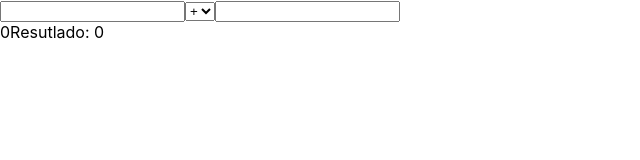
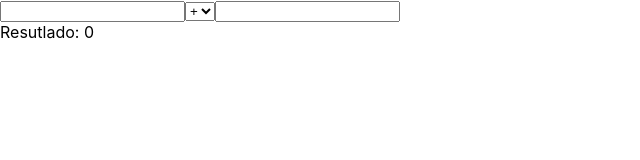
Before and after one commit to MarioNadal/DIActividad3.2, a React (Create React App) app: page / in a window 1280 px wide. Shown: the top 160 px of the page, without its empty margins (0-640 px from the left). Built offline with nearby package versions, Linux system fonts and the light colour scheme.

Commit message:
Proyecto final

```diff
--- a/src/App.js
+++ b/src/App.js
@@ -35,7 +35,6 @@ function App() {
   return (
     <div>
       <Calculation tipocalculo={tipocalculo} input1EnteredHandler={input1EnteredHandler} input2EnteredHandler={input2EnteredHandler} tipoCalculoEnteredHandler={tipoCalculoEnteredHandler}/>
-      {a}
       <text>Resutlado: {resultado}</text>
     </div>
   );
```
